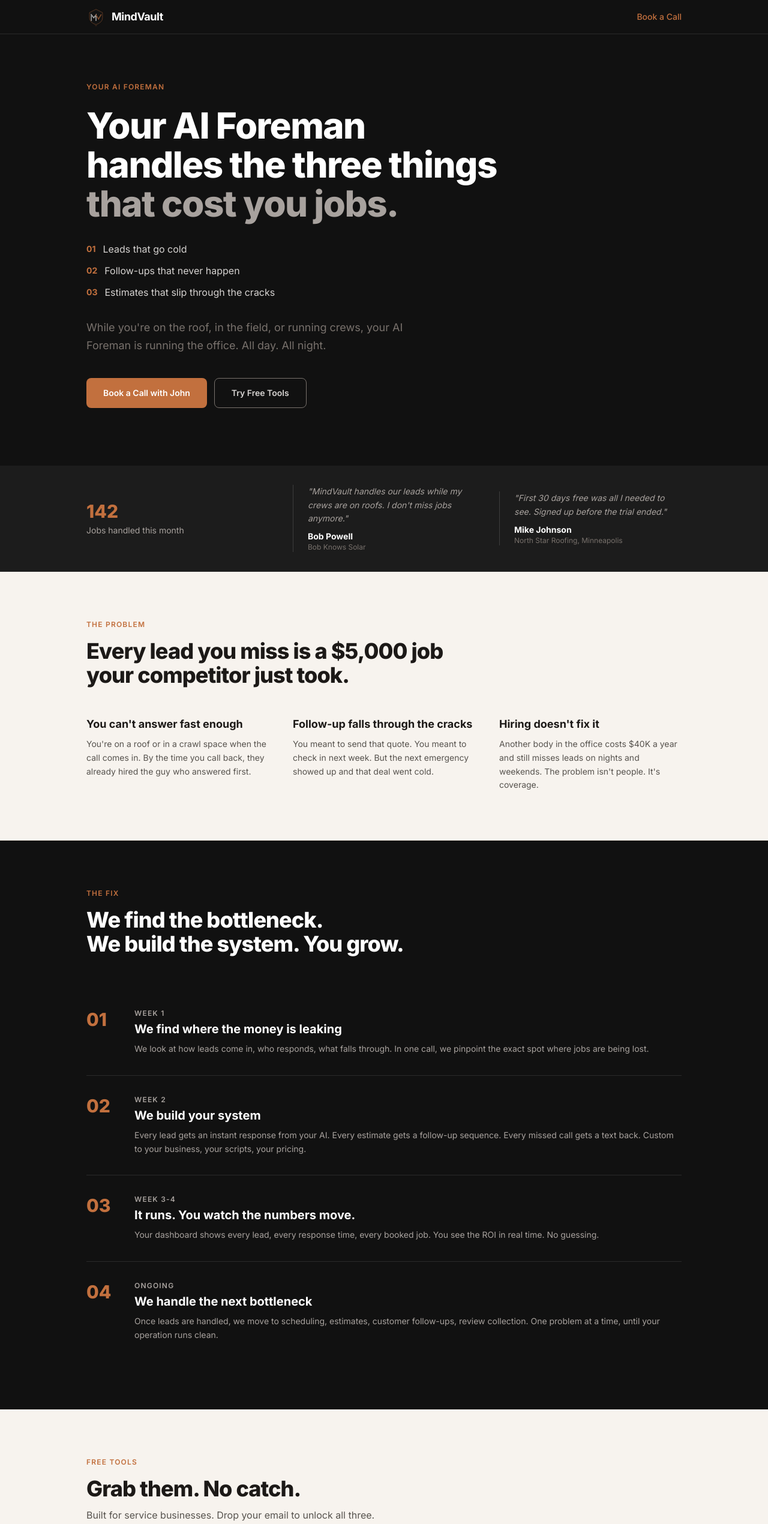
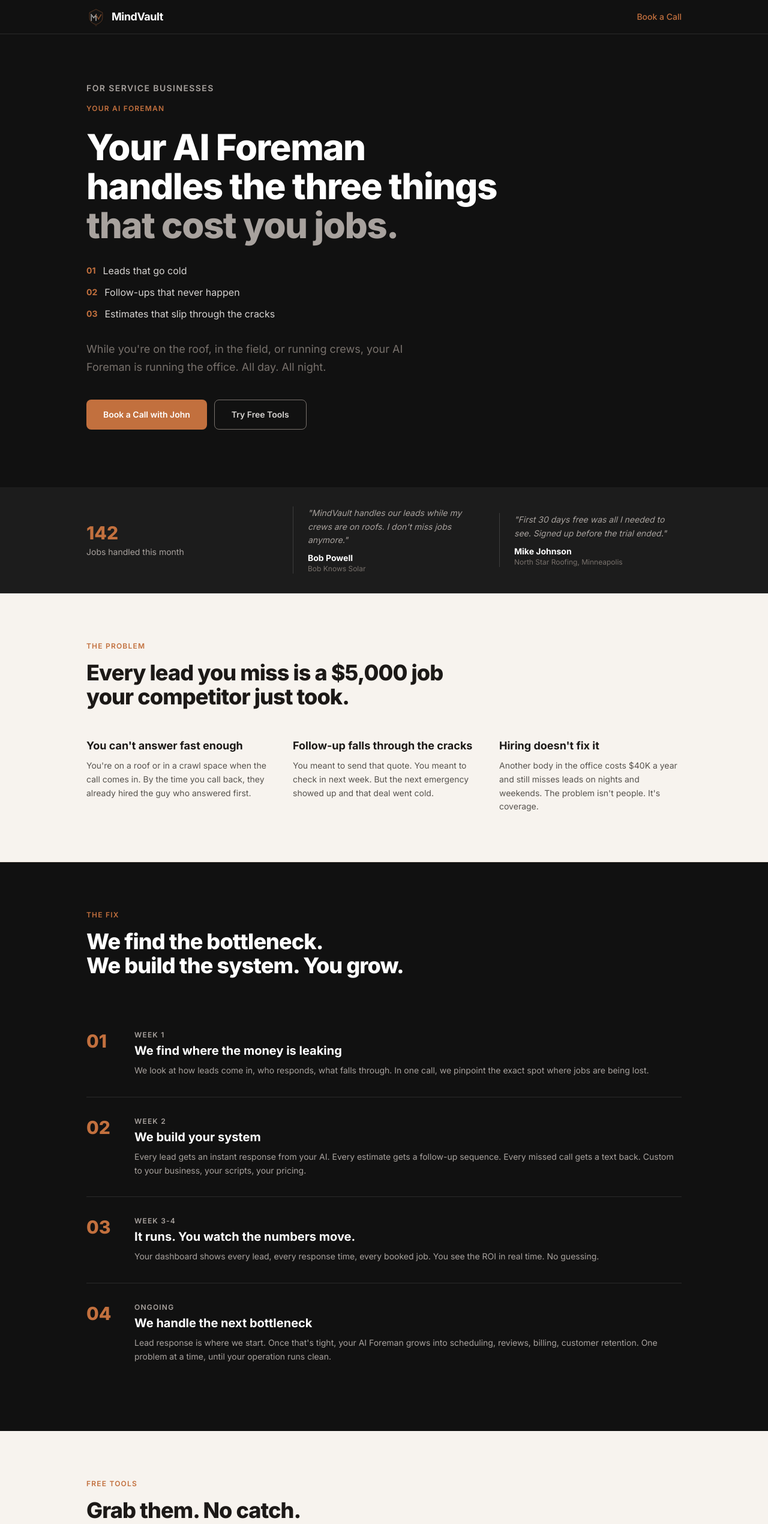
Before and after one commit to jdb-swissknife/mindvault-landing, a React (Vite) app: page / in a window 1280 px wide. Shown: the top 2540 px of the page at 60% size. Built offline with nearby package versions, Linux system fonts and the light colour scheme.

Commit message:
Add For Service Businesses label, update step 04 for bigger system

```diff
--- a/src/App.tsx
+++ b/src/App.tsx
@@ -69,6 +69,7 @@ export default function App() {
       {/* ── Hero ── */}
       <section className="bg-charcoal-900 text-white">
         <div className="max-w-5xl mx-auto px-4 pt-20 pb-24">
+          <p className="text-sm font-semibold uppercase tracking-widest text-stone-400 mb-4">For Service Businesses</p>
           <p className="text-xs font-semibold uppercase tracking-widest text-rust-500 mb-6">YOUR AI FOREMAN</p>
           <h1 className="text-4xl sm:text-5xl lg:text-6xl font-extrabold leading-[1.08] tracking-tight max-w-3xl">
             Your AI Foreman<br />handles the three things<br />
@@ -208,7 +209,7 @@ export default function App() {
                 <p className="text-xs font-semibold uppercase tracking-widest text-stone-400 mb-1">ONGOING</p>
                 <h3 className="text-xl font-bold mb-2">We handle the next bottleneck</h3>
                 <p className="text-stone-400 text-sm leading-relaxed">
-                  Once leads are handled, we move to scheduling, estimates, customer follow-ups, review collection. One problem at a time, until your operation runs clean.
+                  Lead response is where we start. Once that's tight, your AI Foreman grows into scheduling, reviews, billing, customer retention. One problem at a time, until your operation runs clean.
                 </p>
               </div>
             </div>
```
